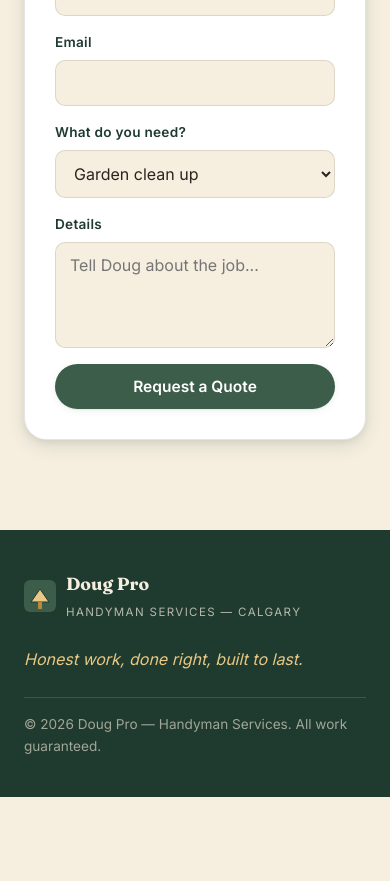
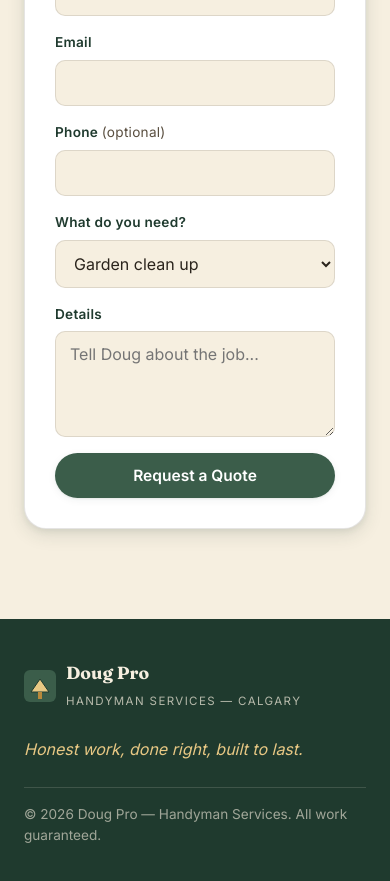
Before and after one commit to steeeve/DougProSite, a Next.js app: page / in a window 390 px wide. Shown: the part 5440-6321 px from the top of the page. Before the commit the page ends 6237 px from the top, so only its background shows below. Built offline with nearby package versions, Linux system fonts and the light colour scheme.

Commit message:
added phone to contact form

```diff
--- a/components/Contact.tsx
+++ b/components/Contact.tsx
@@ -23,6 +23,7 @@ const FORMSPREE_ENDPOINT = `https://formspree.io/f/${FORMSPREE_ID}`;
 export default function Contact() {
   const [name, setName] = useState("");
   const [email, setEmail] = useState("");
+  const [phone, setPhone] = useState("");
   const [service, setService] = useState(SERVICE_OPTIONS[0]);
   const [message, setMessage] = useState("");
   const [note, setNote] = useState<string | null>(null);
@@ -50,6 +51,7 @@ export default function Contact() {
         body: JSON.stringify({
           name,
           email,
+          phone,
           service,
           message,
           _subject: `New quote request from ${name}`,
@@ -62,6 +64,7 @@ export default function Contact() {
       );
       setName("");
       setEmail("");
+      setPhone("");
       setService(SERVICE_OPTIONS[0]);
       setMessage("");
     } catch {
@@ -121,6 +124,19 @@ export default function Contact() {
             />
           </div>
           <div className="field">
+            <label htmlFor="phone">
+              Phone <span className="optional">(optional)</span>
+            </label>
+            <input
+              type="tel"
+              id="phone"
+              name="phone"
+              autoComplete="tel"
+              value={phone}
+              onChange={(e) => setPhone(e.target.value)}
+            />
+          </div>
+          <div className="field">
             <label htmlFor="service">What do you need?</label>
             <select
               id="service"
```
